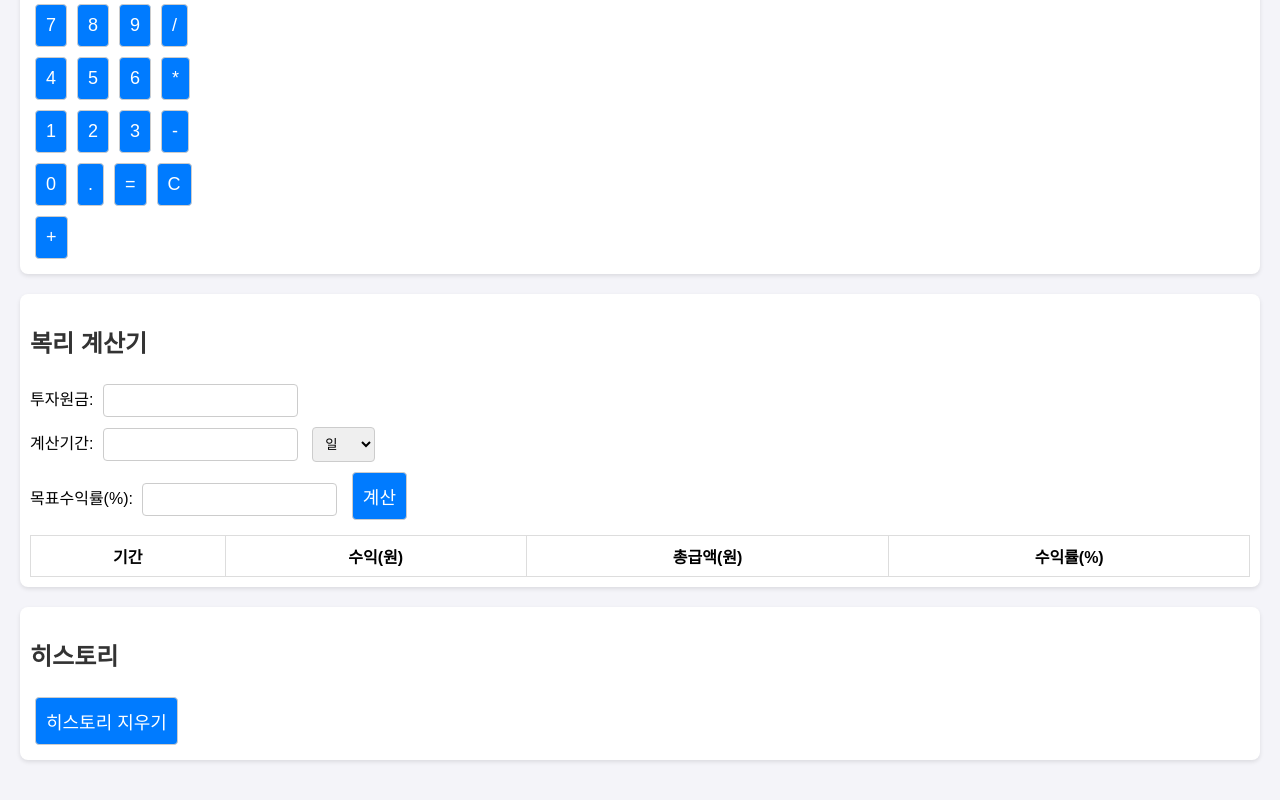
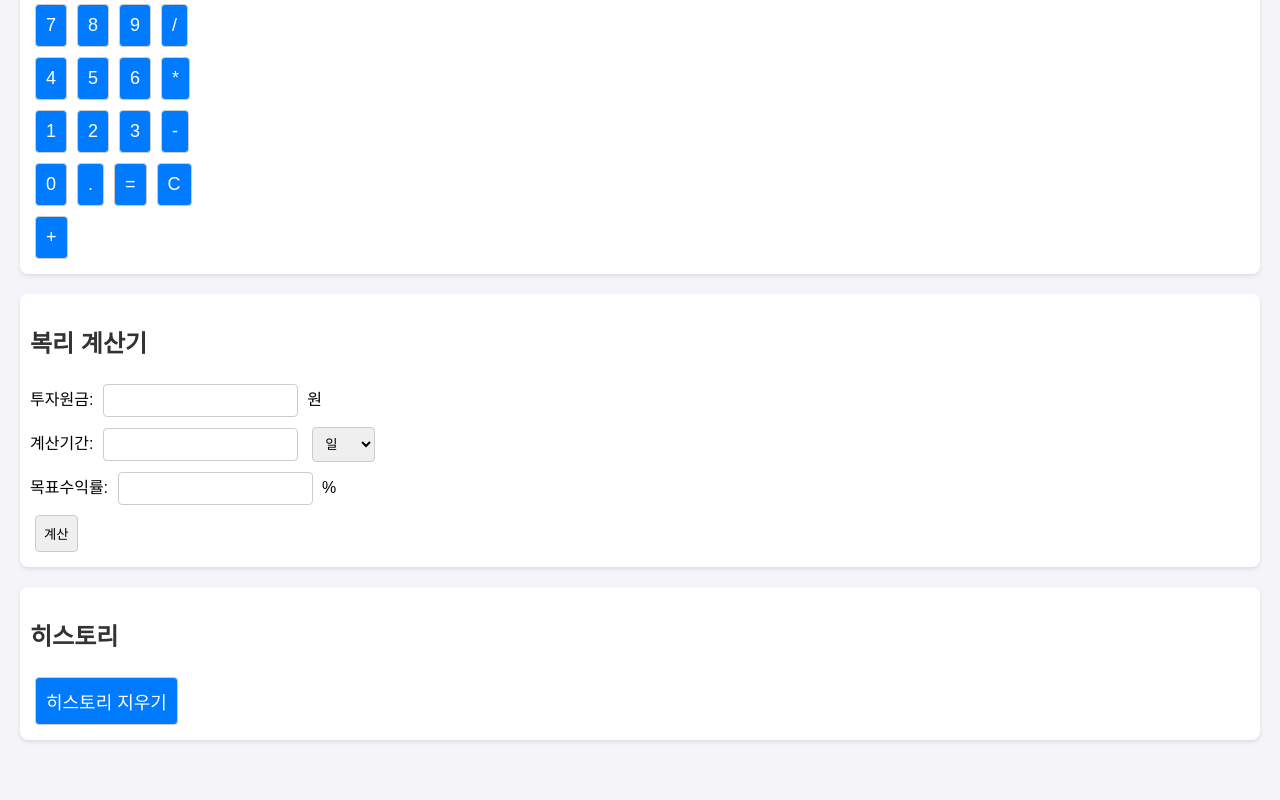
Before and after one commit to shin-wonchul9934/coin-, a plain HTML site: page index.html in a window 1280 px wide. Shown: the part 875-1675 px from the top of the page. Drawn offline with Linux system fonts and the light colour scheme.

Commit message:
Update index.html

```diff
--- a/index.html
+++ b/index.html
@@ -62,27 +62,16 @@
     <section id="compound-interest-calculator">
         <h2>복리 계산기</h2>
         <div>
-            <label>투자원금: <input type="number" id="ci-principal"></label><br>
-            <label>계산기간: <input type="number" id="ci-period">
-                <select id="ci-period-type">
-                    <option value="days">일</option>
-                    <option value="months">개월</option>
-                </select>
-            </label><br>
-            <label>목표수익률(%): <input type="number" id="ci-rate"></label>
-            <button onclick="calculateCompoundInterest()">계산</button>
+            투자원금: <input id="dM" type="tel" name="dM" value="" class="form-control" /> 원<br>
+            계산기간: <input id="dC" type="tel" name="dC" value="" maxlength="" class="form-control" />
+            <select id="cC" name="cC" class="form-control">
+                <option value="d" selected="selected">일</option>
+                <option value="m">개월</option>
+            </select> <br>
+            목표수익률: <input id="dR" type="number" name="dR" value="" class="form-control" /> % <br>
+            <input class="btn btn-primary" type="button" value="계산" onclick="calculateCompoundInterest();" />
         </div>
-        <table id="ci-result-table">
-            <thead>
-                <tr>
-                    <th>기간</th>
-                    <th>수익(원)</th>
-                    <th>총급액(원)</th>
-                    <th>수익률(%)</th>
-                </tr>
-            </thead>
-            <tbody id="ci-table-body"></tbody>
-        </table>
+        <div id="content1"></div>
     </section>
 
     <!-- 계산 히스토리 -->
```
